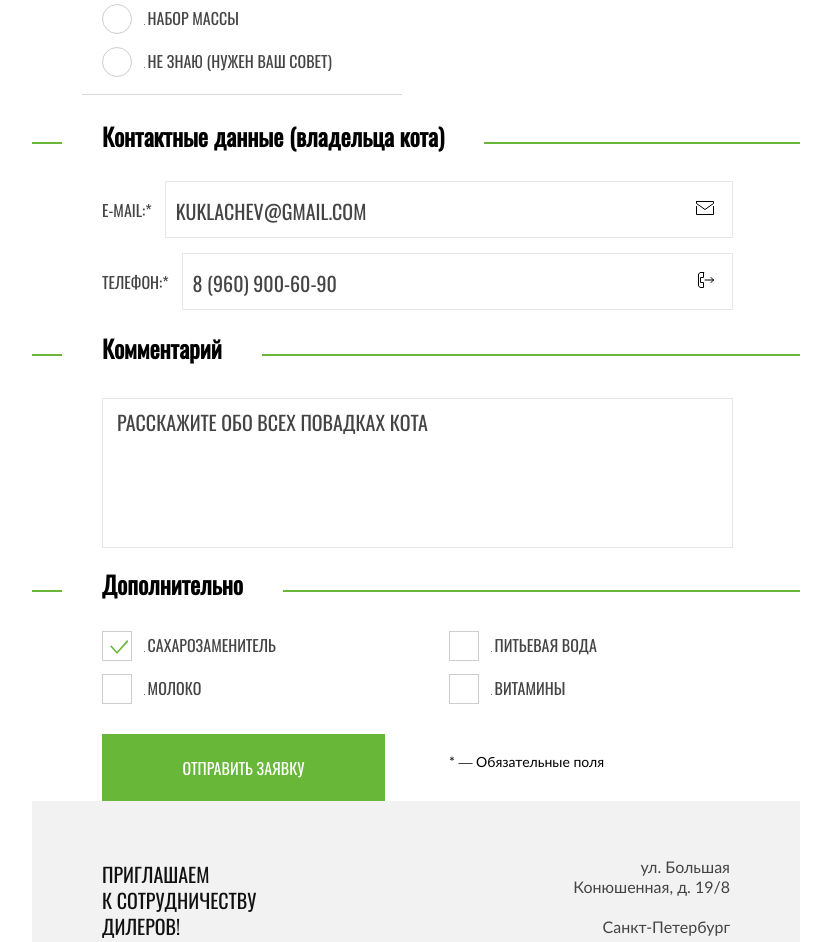
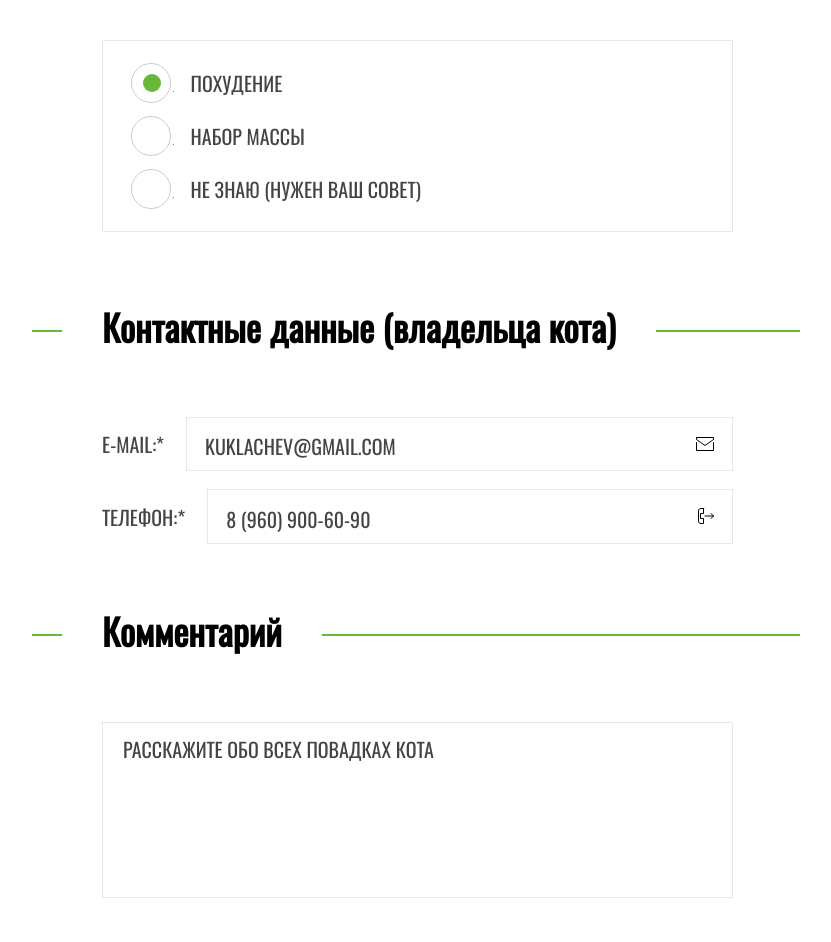
Before and after one commit to ihor8017/774119-cat-energy-27, a website: page source/form.html in a window 1280 px wide. Shown: the part 609-1551 px from the top of the page, without its empty margins (224-1055 px from the left). Drawn offline with nearby package versions, Linux system fonts and the light colour scheme; files that its build step writes are made by us from their sources; files whose address does not match are found by name.

Commit message:
Оптимизация графики

```diff
--- a/source/form.html
+++ b/source/form.html
@@ -12,7 +12,11 @@
     <header class="main-header">
       <nav class="header-navigation header-navigation--closed">
         <a class="header-navigation__logo logo" href="index.html">
-          <img class="header-navigation__logo-image" src="img/logo/logo-mobile.svg" alt="Логотип сайта." width="33" height="37">
+          <picture>
+            <source media="(min-width: 1440px)" srcset="img/logo/logo-desktop.svg">
+            <source media="(min-width: 768px)" srcset="img/logo/logo-tablet.svg">
+            <img class="header-navigation__logo-image" src="img/logo/logo-mobile.svg" alt="Логотип сайта." width="33" height="37">
+          </picture>
         </a>
         <a class="header-navigation__logo logo" href="index.html">
           <img class="header-navigation__logo-text" src="img/logo/logo-text.svg" alt="Cat energy." width="101" height="18">
--- a/source/less/blocks/additional-products.less
+++ b/source/less/blocks/additional-products.less
@@ -115,7 +115,7 @@
     }
 
     .additional-products {
-        padding: 0 30px 76px;
+        padding: 0 30px 78px;
     }
 
     .additional-products__list {
@@ -125,7 +125,7 @@
     }
 
     .additional-products__item {
-        padding: 24px 38px 27px;
+        padding: 24px 38px 26px;
         border: 1px solid #CDCDCD;
     }
 
--- a/source/less/blocks/catalogs-item.less
+++ b/source/less/blocks/catalogs-item.less
@@ -146,7 +146,7 @@
         width: 570px;
         box-sizing: border-box;
         padding-left: 52px;
-        padding-right: 60px;
+        padding-right: 37px;
     }
 
     .catalogs-item::before {
--- a/source/less/blocks/control.less
+++ b/source/less/blocks/control.less
@@ -55,3 +55,31 @@
 .control__input:disabled ~ .control__lable {
     opacity: 0.3;
 }
+
+@media (min-width: @tablet-width) {
+    .control__mark {
+        top: -5px;
+        left: 0;
+        width: 40px;
+        height: 40px;
+    }
+
+    .control__input[type="radio"]:checked + .control__mark::before {
+        top: 10px;
+        left: 11px;
+        width: 18px;
+        height: 18px;
+    }
+
+    .control__lable {
+        margin-left: 14px;
+    }
+
+    .control__input[type="checkbox"]:checked + .control__mark::before {
+        top: 8px;
+        left: 7px;
+        width: 24px;
+        height: 18.67px;
+        background-image: url("../img/check-big.svg");
+    }
+}
--- a/source/less/blocks/example.less
+++ b/source/less/blocks/example.less
@@ -173,6 +173,10 @@
         grid-column: 1;
         grid-row: 2;
         margin-bottom: 71px;
+        font-weight: 300;
+        span {
+            display: block;
+        }
     }
 
     .example__result-wrapper {
@@ -189,7 +193,7 @@
 
     .example__expense-divider{
         display: inline-block;
-        margin-left: 63px;
+        margin-left: 61px;
     }
 
     .example_slider {
--- a/source/less/blocks/field-group.less
+++ b/source/less/blocks/field-group.less
@@ -121,7 +121,7 @@
 }
 
 .field-group__text {
-    min-width:fit-content;
+    min-width: fit-content;
     margin-right: 13px;
     font-family: 'Oswald';
     font-style: normal;
@@ -162,14 +162,56 @@
 }
 
 @media (min-width: @tablet-width) {
+    .field-group {
+        margin-bottom: 43px;
+    }
+
     .field-group__wrapper {
         display: grid;
         grid-template-columns: 283px 283px;
-        column-gap: 64px;
+        column-gap: 61px;
+        row-gap: 18px;
+    }
+
+    .field-group__wrapper--radio {
+        position: static;
+        padding: 27px 28px 4px;
+        margin-bottom: 22px;
+        border: 1px solid #E7E7E7;
+    }
+
+    .field-group__wrapper--radio {
+        &::after,
+        &::before {
+            display: none;
+        }
     }
 
     .field-group__title--line span {
         display: inline;
+    }
+
+    .field-group--contacts {
+        .field-group__title {
+            margin-bottom: 72px;
+        }
+    }
+
+    .field-group--contacts-wrapper {
+        .field-group__text {
+            margin-right: 22px;
+        }
+
+        .field-group__input {
+            padding: 13.2px 40px 9.2px 18px;
+        }
+
+        margin-bottom: -4px;
+    }
+
+    .field-group__text {
+        font-size: 20px;
+        line-height: 30px;
     }
 
     .field-group__icon-email {
@@ -185,17 +227,42 @@
     .field-group__title {
         padding: 0 40px;
         margin-left: -40px;
+        font-size: 36px;
+        line-height: 36px;
     }
 
     .field-group__title--line::before {
         width: @tablet-width;
         left: -30px;
-        top: 19px;
+        top: 21px;
+    }
+
+    .field-group__item {
+        margin-bottom: 18px;
+    }
+
+    .field-group--comments {
+        .field-group__title {
+            margin-bottom: 73px;
+        }
+        margin-bottom: 34px;
+    }
+
+    .field-group--add-info {
+        margin-bottom:24px ;
+
+        .field-group__title {
+            margin-bottom: 62px;
+        }
     }
 
 }
 
 @media (min-width: @desktop-width) {
+    .field-group {
+        margin-bottom: 38px;
+    }
+
     .field-group__title {
         display: inline-block;
         grid-column-end: span 2;
@@ -214,6 +281,7 @@
 
     .field-group--contacts {
         grid-column-end: span 2;
+        margin-bottom: 44px;
     }
     .field-group--contacts-wrapper {
         display: grid;
@@ -227,6 +295,7 @@
 
     .field-group--add-info {
         grid-column-end: span 2;
+        margin-bottom: 28px;
     }
 
     .field-group__wrapper {
--- a/source/less/blocks/functionality.less
+++ b/source/less/blocks/functionality.less
@@ -144,4 +144,8 @@
     .fuctionality__title {
         margin-bottom: 14px;
     }
+
+    .functionality__item {
+        padding-bottom: 56px;
+    }
 }
--- a/source/less/blocks/input.less
+++ b/source/less/blocks/input.less
@@ -31,7 +31,13 @@
 
 @media (min-width: @tablet-width) {
     .input {
+        padding: 11px 20px;
         font-size: 20px;
         line-height: 30px;
     }
+
+    .input--area {
+        height: 155px;
+        padding-bottom: 8px;
+    }
 }
--- a/source/less/blocks/logo.less
+++ b/source/less/blocks/logo.less
@@ -27,7 +27,7 @@
 
 @media (min-width: @tablet-width) {
     .logo__academia-image {
-        margin-left: 23px;
+        margin-left: 27px;
     }
 }
 
--- a/source/less/blocks/main-header.less
+++ b/source/less/blocks/main-header.less
@@ -143,7 +143,7 @@
     }
 
     .main-header__slogan {
-        padding-left: 82px;
+        padding-left: 79px;
     }
 
     .main-header__image {
--- a/source/less/blocks/page.less
+++ b/source/less/blocks/page.less
@@ -35,14 +35,19 @@
         font-size: 60px;
         line-height: 60px;
     }
-
     .page__title--indents {
         padding: 59px 28px 87px;
+    }
+
+    .page__title--form-indents {
+        padding-left: 68px;
+        padding-bottom: 33px;
     }
 }
 
 @media (min-width: @desktop-width) {
-    .page__title--indents {
-        padding: 69px 110px 91px;
+    .page__title--form-indents {
+        padding-left: 108px;
+        padding-bottom: 37px;
     }
 }
--- a/source/less/blocks/questionnaire.less
+++ b/source/less/blocks/questionnaire.less
@@ -43,11 +43,17 @@
 }
 
 @media (min-width: @tablet-width) {
+    .questionnaire {
+        padding-top: 60px;
+    }
+
     .questionnaire__wrapper {
         padding-left: 70px;
+        margin-bottom: 73px;
     }
 
     .questionnaire__description {
+        margin-bottom: 64px;
         font-size: 20px;
         line-height: 30px;
     }
@@ -60,15 +66,29 @@
     .questionnaire__button-wrapper {
         display: grid;
         grid-template-columns: 283px 283px;
-        column-gap: 64px;
+        column-gap: 61px;
+    }
+
+    .questionnaire__button {
+        font-size: 20px;
+    }
+    .qestionnaire__info {
+        margin: 0;
+        font-size: 16px;
+        line-height: 16px;
     }
 }
 
 
 @media (min-width: @desktop-width) {
+    .questionnaire {
+        padding-top: 69px;
+    }
+
     .questionnaire__wrapper {
         padding-left: 110px;
-        padding-bottom: 82px;
+        padding-bottom: 11px;
+        margin-bottom: 73px;
     }
     .questionnaire__form {
         display: grid;
```
Also changed, not shown: source/index.html (+3 -3 lines), source/img/check-big.svg (added), source/img/slider/fat-cat-mobile_1x.webp (added), source/img/slider/slim-cat-mobile_1x.webp (added).
